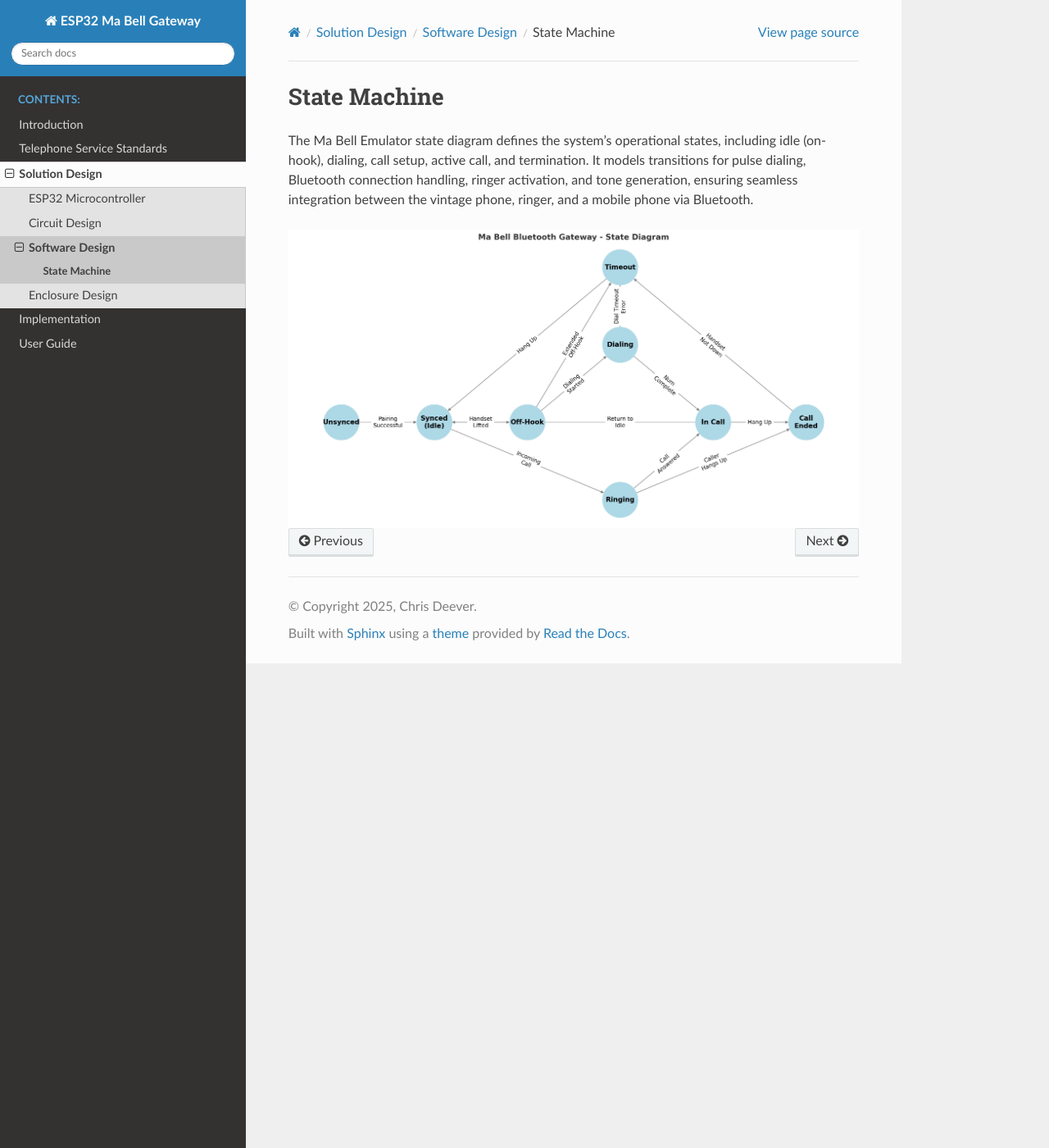
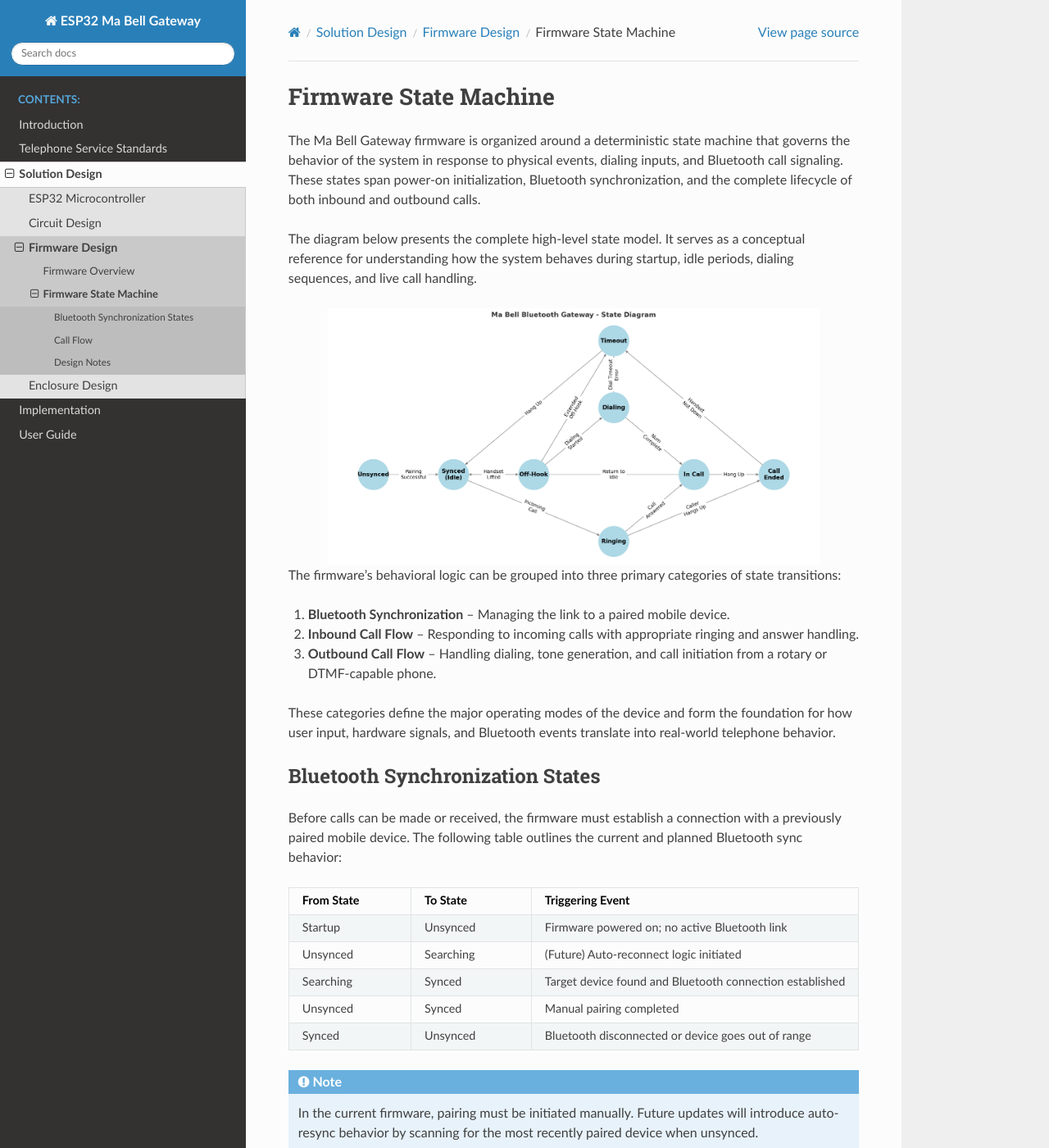
Before and after one commit to cdeever/esp32-ma-bell-gateway, a Sphinx documentation site: the page built from docs/source/solution-design/software/state-machine.rst, in a window 1280 px wide and 1400 px high. Shown: the whole window at 82% size. Built offline with Sphinx 7.4.7 and the Read the Docs theme 3.1.0, drawn with Linux system fonts in a browser that asks for light colours; some of the changed text lies outside the part shown.

Commit message:
latest docs

```diff
--- a/docs/source/solution-design/circuit/index.rst
+++ b/docs/source/solution-design/circuit/index.rst
@@ -8,5 +8,7 @@
 
    power
    off-hook-detection
+   pulse-dialing-detection
+   dtmf-dialing-detection
    ringer
    audio
--- a/docs/source/solution-design/software/index.rst
+++ b/docs/source/solution-design/software/index.rst
@@ -1,9 +1,10 @@
-Software Design
+Firmware Design
 ===============
 
-This section describes the software architecture, Bluetooth handling, call logic, and audio processing within the Ma Bell Project.
+This section describes the firmware architecture, Bluetooth handling, call logic, and audio processing within the Ma Bell Project.
 
 .. toctree::
    :maxdepth: 1
 
+   firmware-overview
    state-machine
--- a/docs/source/solution-design/software/state-machine.rst
+++ b/docs/source/solution-design/software/state-machine.rst
@@ -1,10 +1,133 @@
-State Machine
-=============
+=============================
+Firmware State Machine
+=============================
 
-The Ma Bell Emulator state diagram defines the system's operational states, including idle (on-hook), dialing, call setup, active call, and termination. It models transitions for pulse dialing, Bluetooth connection handling, ringer activation, and tone generation, ensuring seamless integration between the vintage phone, ringer, and a mobile phone via Bluetooth.
+The Ma Bell Gateway firmware is organized around a deterministic state machine that governs the behavior of the system in response to physical events, dialing inputs, and Bluetooth call signaling. These states span power-on initialization, Bluetooth synchronization, and the complete lifecycle of both inbound and outbound calls.
 
+The diagram below presents the complete high-level state model. It serves as a conceptual reference for understanding how the system behaves during startup, idle periods, dialing sequences, and live call handling.
 
 .. image:: /_images/state_diagram.png
-   :alt: ESP32 Ma Bell State Diagram
-   :width: 1000px
+   :alt: Firmware State Diagram
+   :width: 600px
    :align: center
+
+The firmware’s behavioral logic can be grouped into three primary categories of state transitions:
+
+1. **Bluetooth Synchronization** – Managing the link to a paired mobile device.
+2. **Inbound Call Flow** – Responding to incoming calls with appropriate ringing and answer handling.
+3. **Outbound Call Flow** – Handling dialing, tone generation, and call initiation from a rotary or DTMF-capable phone.
+
+These categories define the major operating modes of the device and form the foundation for how user input, hardware signals, and Bluetooth events translate into real-world telephone behavior.
+
+Bluetooth Synchronization States
+================================
+
+Before calls can be made or received, the firmware must establish a connection with a previously paired mobile device. The following table outlines the current and planned Bluetooth sync behavior:
+
+.. list-table::
+   :header-rows: 1
+   :widths: 25 25 50
+
+   * - **From State**
+     - **To State**
+     - **Triggering Event**
+   * - Startup
+     - Unsynced
+     - Firmware powered on; no active Bluetooth link
+   * - Unsynced
+     - Searching
+     - (Future) Auto-reconnect logic initiated
+   * - Searching
+     - Synced
+     - Target device found and Bluetooth connection established
+   * - Unsynced
+     - Synced
+     - Manual pairing completed
+   * - Synced
+     - Unsynced
+     - Bluetooth disconnected or device goes out of range
+
+.. note::
+   In the current firmware, pairing must be initiated manually. Future updates will introduce auto-resync behavior by scanning for the most recently paired device when unsynced.
+
+Call Flow
+=========
+
+Once Bluetooth is synced, the system is ready to handle calls. The call flow state machine branches depending on whether a call is inbound or outbound.
+
+Inbound Call Flow
+-----------------
+
+Inbound calls are triggered externally by the mobile device and require minimal user interaction—typically just lifting the handset to answer.
+
+.. list-table::
+   :header-rows: 1
+   :widths: 25 25 50
+
+   * - **From State**
+     - **To State**
+     - **Triggering Event**
+   * - Synced (Idle)
+     - Ringing
+     - Incoming call detected over Bluetooth
+   * - Ringing
+     - Connected
+     - Handset lifted during ring
+   * - Ringing
+     - Idle
+     - Call dismissed or timed out
+   * - Connected
+     - Call Ended
+     - Remote party ends call or handset placed down
+   * - Call Ended
+     - Idle
+     - Cleanup complete, call teardown finished
+
+Outbound Call Flow
+------------------
+
+Outbound calls involve multiple stages: detecting off-hook, collecting a number (via pulse or tone), placing the call, and handling the connection.
+
+.. list-table::
+   :header-rows: 1
+   :widths: 25 25 50
+
+   * - **From State**
+     - **To State**
+     - **Triggering Event**
+   * - Synced (Idle)
+     - Off Hook
+     - Handset lifted
+   * - Off Hook
+     - Dial Tone
+     - Line seized, dial tone initiated
+   * - Dial Tone
+     - Dialing
+     - First digit detected
+   * - Dialing
+     - Dialing
+     - More digits received
+   * - Dialing
+     - Call Initiated
+     - Final digit completes valid number
+   * - Call Initiated
+     - Ringback
+     - Call initiated, awaiting answer
+   * - Ringback
+     - Connected
+     - Remote party answers
+   * - Connected
+     - Call Ended
+     - Handset placed down or remote hangs up
+   * - Call Ended
+     - Idle
+     - Return to ready state
+
+Design Notes
+============
+
+- All transitions are driven by either physical actions (e.g., handset lifted), signal detections (e.g., rotary pulse or DTMF), or Bluetooth events (e.g., `ESP_HF_CLIENT_AUDIO_STATE_EVT`).
+- Timeouts and error recovery paths always return the firmware to a stable `Idle` or `Unsynced` state.
+- Ringing simulation, tone playback, and voice routing are dynamically enabled or disabled based on the current state.
+
+This model enables the firmware to behave like an authentic analog phone, while ensuring robustness when integrating with modern mobile devices.
```
Also changed, not shown: docs/source/solution-design/circuit/dtmf-dialing-detection.rst (added, +126 -0 lines), docs/source/solution-design/circuit/pulse-dialing-detection.rst (added, +85 -0 lines), docs/source/solution-design/software/firmware-overview.rst (added, +38 -0 lines), docs/source/_images/dial_5_pulse_digits.png (added), docs/source/solution-design/circuit/off-hook-detection.rst (line endings or trailing spaces).
